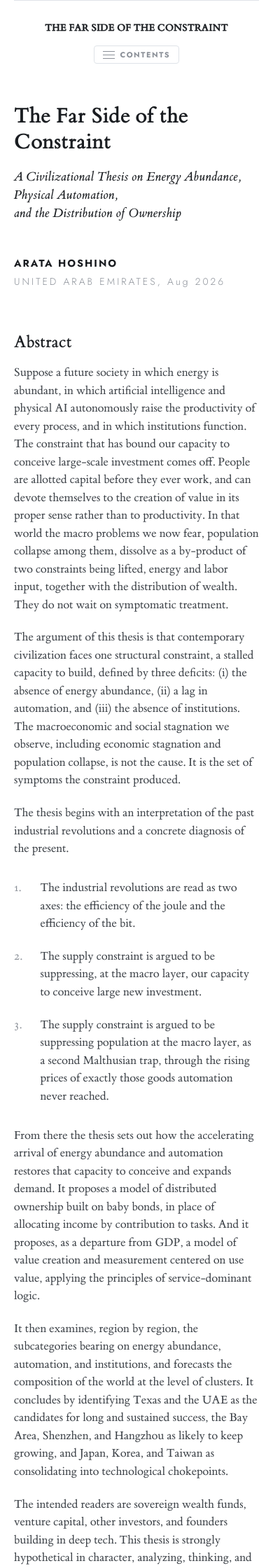
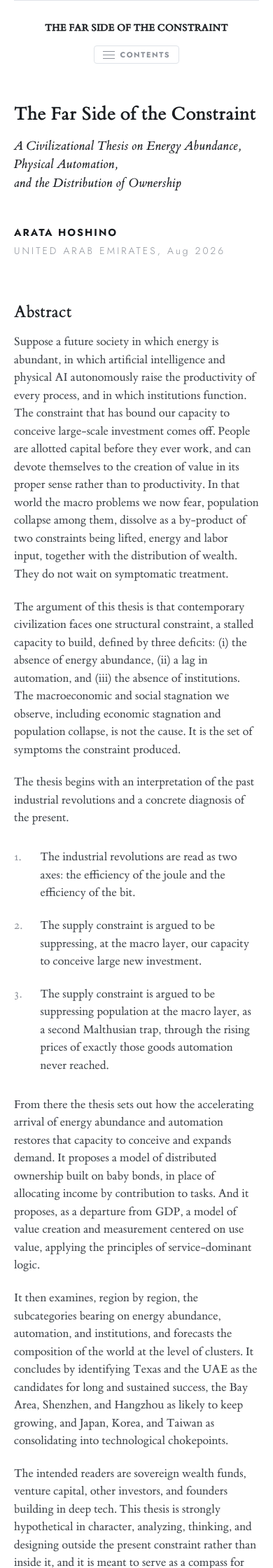
Before and after one commit to arata-hoshino/arata-hoshino.github.io, a Jekyll site: the page built from index.md, in a window 390 px wide. Shown: the top 2240 px of the page at 70% size. Built offline with Jekyll 4.4.1, drawn with Linux system fonts in a browser that asks for light colours.

Commit message:
Set the title at 28px on a phone
The floor of the title was 32px, which on a narrow column ran the long
chapter names to three lines. It is now 28px, and the size still rises
with the page to the 47.2px it has always had on a desk.

Co-Authored-By: Claude Opus 5 <noreply@anthropic.com>

```diff
--- a/assets/css/style.css
+++ b/assets/css/style.css
@@ -480,7 +480,8 @@ main {
 .page-title {
   margin: 0 0 0.6em;
   color: var(--ink);
-  font-size: clamp(2rem, 4.4vw, 2.95rem);
+  /* 28px on a phone, rising with the page to 50 on a desk */
+  font-size: clamp(1.75rem, 4.4vw, 2.95rem);
   /* 800: Lora's axis stops at 700, so this resolves to 700 */
   font-weight: 800;
   line-height: 1.15;
```
